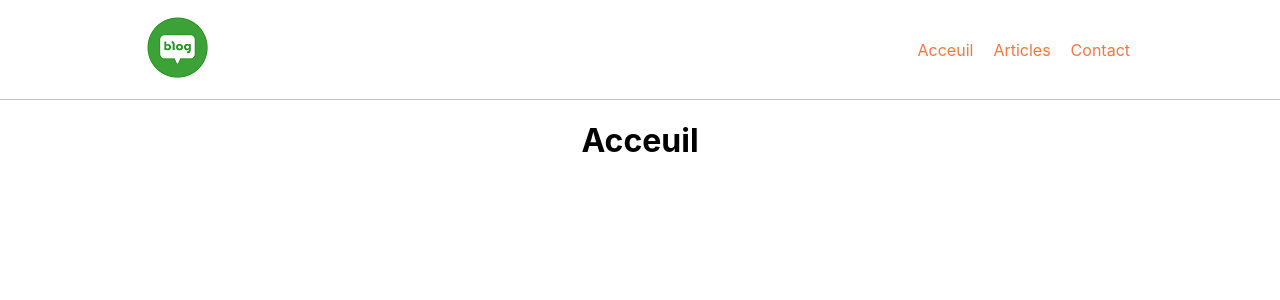
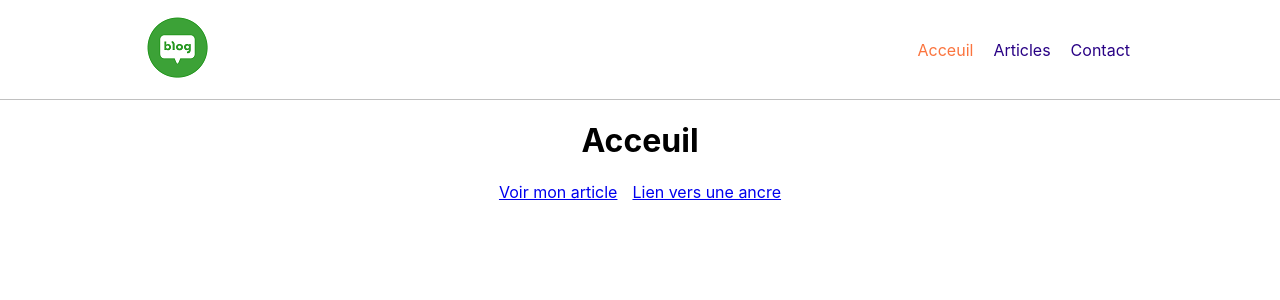
Before and after one commit to fortanza/blog, a React (Create React App) app: page / in a window 1280 px wide. Shown: the top 300 px of the page. Built offline with nearby package versions, Linux system fonts and the light colour scheme.

Commit message:
Fin partie 160 React Router

```diff
--- a/src/App.js
+++ b/src/App.js
@@ -2,21 +2,25 @@
 import React from "react";
 import "./App.css";
 import { Route, Switch } from "react-router-dom";
+import routes from "./routes";
 
 // Composants
 import Layout from "./hoc/Layout/layout";
-import Home from './Containers/Home/Home';
-import Contact from './Components/Contact/Contact'
-import Articles from './Containers/Articles/Articles';
+import Home from "./Containers/Home/Home";
+import Contact from "./Components/Contact/Contact";
+import Articles from "./Containers/Articles/Articles";
+import Article from "./Containers/Articles/Article/Article";
 
 function App() {
   return (
     <div className="App">
       <Layout>
         <Switch>
-          <Route exact path="/" component={Home} />
-          <Route exact path="/contact" component={Contact} />
-          <Route exact path="/articles" component={Articles} />
+          <Route exact path={routes.HOME} component={Home} />
+          <Route path={routes.CONTACT} component={Contact} />
+          <Route exact path={routes.ARTICLES} component={Articles} />
+          <Route exact path={routes.ARTICLES + "/:id"} component={Article} />
+          <Route render={() => <h1>Erreur 404 </h1>} />
         </Switch>
       </Layout>
     </div>
--- a/src/Components/Contact/Contact.js
+++ b/src/Components/Contact/Contact.js
@@ -1,7 +1,37 @@
-import React from 'react';
+//Librairies
+import React from "react";
+import classes from "./Contact.module.css";
+import { Route } from "react-router-dom";
 
-function Contact() {
-    return <h1>Contact</h1>
+function Contact(props) {
+  // Fonctions
+
+  const emailClickedHandler = () => {
+    props.history.push(props.match.url + "/email");
+  };
+
+  const callClickedHandler = () => {
+    props.history.push(props.match.url + "/telephone");
+  };
+
+  return (
+    <>
+      <h1>Contact</h1>
+      <p>Par quel moyen de contact souhaitez-vous échanger ? </p>
+      <button onClick={emailClickedHandler} className={classes.button}>
+        Email
+      </button>
+      <button onClick={callClickedHandler} className={classes.button}>
+        Téléphone
+      </button>
+
+      <Route path={props.match.url + "/email"} render={() => <p>Email</p>} />
+      <Route
+        path={props.match.url + "/telephone"}
+        render={() => <p>Téléphone</p>}
+      />
+    </>
+  );
 }
 
 export default Contact;
--- /dev/null
+++ b/src/Components/Contact/Contact.module.css
@@ -0,0 +1,14 @@
+.button {
+    border:0;
+    padding: 10px 15px;
+    background-color: #fb743e;
+    color: white;
+    margin: 5px;
+    border-radius: 5px;
+    cursor: pointer;
+}
+
+.button:focus,
+.button:hover {
+    background-color: #b3450b;
+}
--- a/src/Components/Header/Navigation/Navigation.js
+++ b/src/Components/Header/Navigation/Navigation.js
@@ -1,6 +1,7 @@
 // Librairies
 import React from 'react';
 import classes from './Navigation.module.css'
+import routes from '../../../routes'
 
 // Composants
 import NavigationItem from './NavigationItem/NavigationItem'
@@ -8,9 +9,9 @@ import NavigationItem from './NavigationItem/NavigationItem'
 function Navigation() {
     return (
         <ul className={classes.Navigation}>
-            <NavigationItem to="/">Acceuil</NavigationItem>
-            <NavigationItem to="/articles">Articles</NavigationItem>
-            <NavigationItem to="/contact">Contact</NavigationItem>
+            <NavigationItem exact to={routes.HOME}>Acceuil</NavigationItem>
+            <NavigationItem to={routes.ARTICLES}>Articles</NavigationItem>
+            <NavigationItem to={routes.CONTACT}>Contact</NavigationItem>
         </ul>
     );
 }
--- a/src/Components/Header/Navigation/NavigationItem/NavigationItem.js
+++ b/src/Components/Header/Navigation/NavigationItem/NavigationItem.js
@@ -1,14 +1,16 @@
 // Librairie
 import React from 'react';
-import {Link} from 'react-router-dom';
+import {NavLink} from 'react-router-dom';
 import classes from './NavigationItem.module.css'
 
 function NavigationItem(props) {
     return (
         <li className={classes.NavigationItem}>
-        <Link to={props.to}>{props.children}</Link>
+        <NavLink exact={props.exact} to={props.to} activeClassName={classes.active}>{props.children}</NavLink>
         </li>
     );
 }
 
 export default NavigationItem;
+
+// withRouter pour rediriger dans un sous composant
--- a/src/Components/Header/Navigation/NavigationItem/NavigationItem.module.css
+++ b/src/Components/Header/Navigation/NavigationItem/NavigationItem.module.css
@@ -4,9 +4,11 @@
 
 .NavigationItem a{
     text-decoration: none;
-    color : #fb743e;
+    color : #290285;
 }
 
-.NavigationItem a:hover{
-    color : #aa3203;;
+.NavigationItem a:hover,
+.NavigationItem a:focus,
+.NavigationItem a.active{
+    color : #fb743e;;
 }
--- a/src/Containers/Articles/Article/Article.js
+++ b/src/Containers/Articles/Article/Article.js
@@ -0,0 +1,15 @@
+// Librairie
+import React from 'react';
+
+//Fontions
+
+function Article(props) {
+    return (
+    <>
+    <h1>Ma page article ({props.match.params.id})</h1>
+    {props.location.state && props.location.state.fromHome ? <p>Cliqué depuis Acceuil</p> : null}
+    </>
+    );
+}
+
+export default Article;
--- a/src/Containers/Articles/Articles.js
+++ b/src/Containers/Articles/Articles.js
@@ -1,7 +1,34 @@
+//Librairies
 import React from 'react';
+import { Link } from 'react-router-dom';
+import routes from '../../routes';
 
-function Articles() {
-    return <h1>Articles</h1>
+// import { Redirect } from 'react-router-dom'
+
+function Articles(props) {
+
+    // useEffect (() => {
+    //     props.history.push("/")
+
+    //     /*
+    //         -push : ajouter une page dans l'historique ('/')
+    //             -/
+    //             - /article
+    //             -/ car redirection
+    //         -replace: remplace une page actuel dans l'historique ('/')
+    //             -/
+    //             -/ car remplacer
+
+    //     */
+    // }, []);
+
+    return (
+    <>
+    <h1>Articles</h1>
+    {/* <Redirect to="/" /> */}
+    <Link to={routes.CONTACT}>Contactez moi</Link>
+    </>
+    );
 }
 
 export default Articles;
--- a/src/Containers/Home/Home.js
+++ b/src/Containers/Home/Home.js
@@ -5,6 +5,17 @@ function Home() {
   return (
     <>
       <h1>Acceuil</h1>
+      <Link to="/articles/1">Voir mon article</Link>
+      <Link
+          to={{
+              pathname: "/articles/1",
+              // hash: '#projet' pour une ancre
+              // search: "?order=new"
+              state : { fromHome: true}
+          }}
+          style={{marginLeft: '15px'}}>
+            Lien vers une ancre
+      </Link>
 
     </>
   );
--- /dev/null
+++ b/src/routes.js
@@ -0,0 +1,8 @@
+const routes = {
+
+    HOME: '/',
+    CONTACT: '/contact',
+    ARTICLES: '/articles'
+}
+
+export default routes;
```
